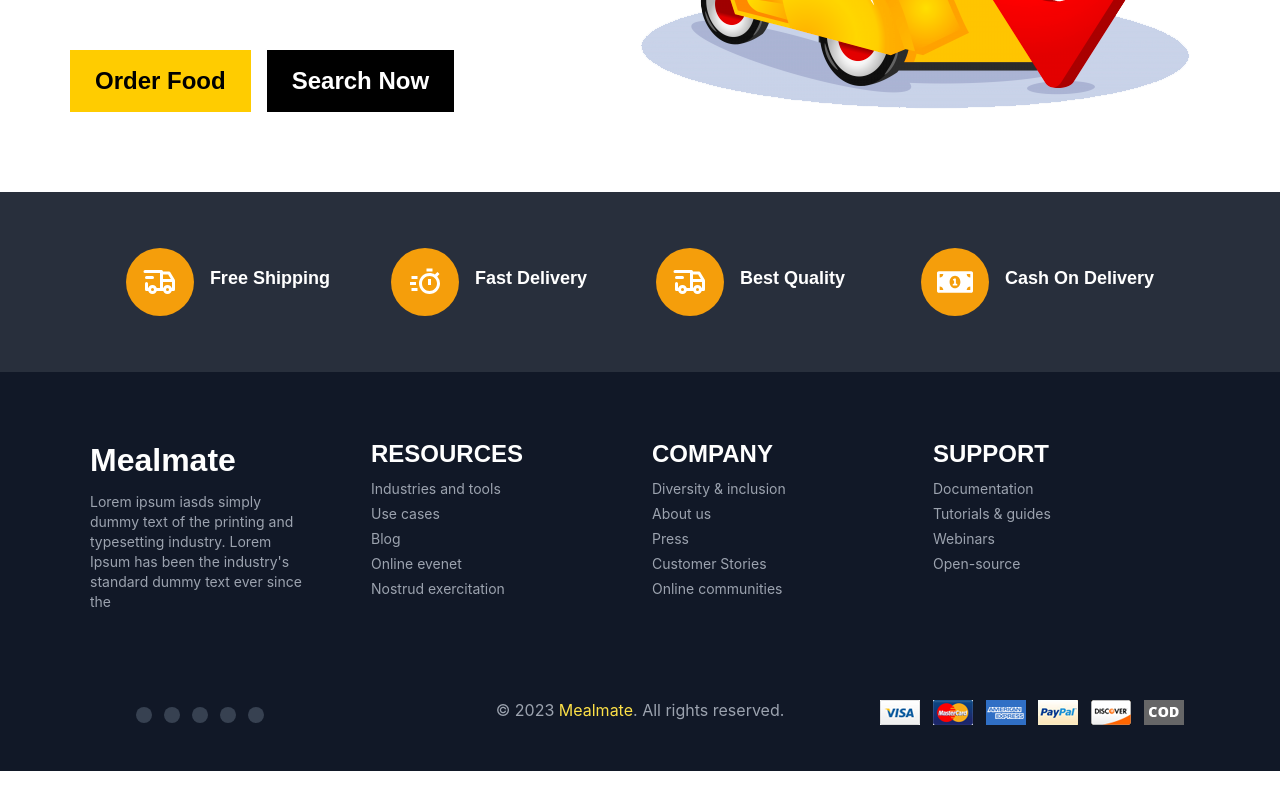
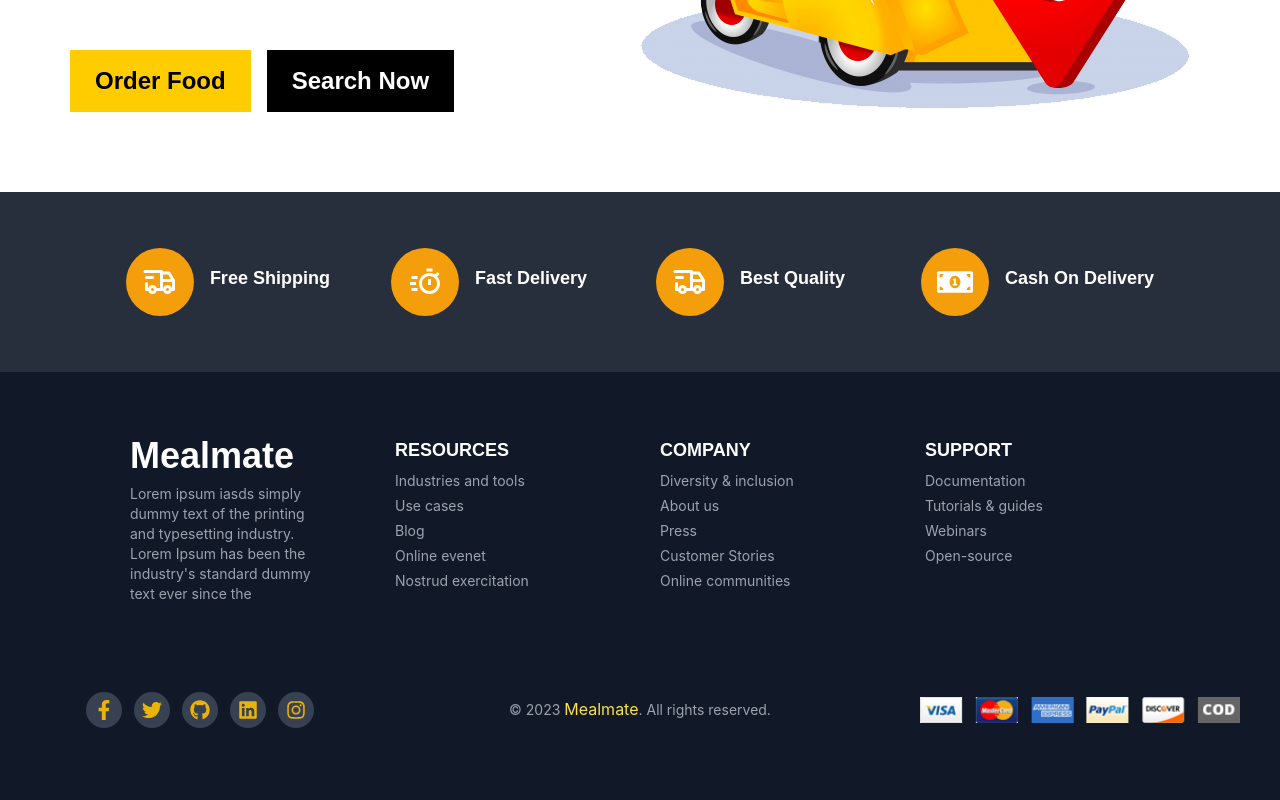
Before and after one commit to narendercoder/Mealmate, a React (Create React App) app in the folder client/: page / in a window 1280 px wide. Shown: the part 3100-3900 px from the top of the page. Before the commit the page ends 3871 px from the top, so only its background shows below. Built offline with nearby package versions, Linux system fonts and the light colour scheme.

Commit message:
ui updated

```diff
--- a/client/src/components/Footer.js
+++ b/client/src/components/Footer.js
@@ -11,15 +11,11 @@ const Footer = () => {
         {/* footer-top-section */}
         <div className="footer-top-wrapper">
           <div className=" bg-[#ffffff19] py-10 flex justify-center">
-
             <div>
-
               <div className="grid grid-cols-2 lg:grid-cols-4 sm:grid-cols-2">
-           {
-            Promo.map((item)=>(
+                {Promo.map((item) => (
                   <>
                     <div className="px-4 py-4">
-
                       <div className="flex items-center">
                         <div className="icon mr-4 text-4xl bg-amber-500 p-4 text-white rounded-full">
                           <item.icon />
@@ -28,16 +24,11 @@ const Footer = () => {
                           <h3 className="text-lg">{item.name}</h3>
                         </div>
                       </div>
-
                     </div>
                   </>
-            ))
-           }
-
+                ))}
               </div>
-
             </div>
-
           </div>
         </div>
 
@@ -49,23 +40,20 @@ const Footer = () => {
 
         {/* footer-bottom-section */}
 
-        <div className="footer-bottom">
-          <div
-            className="grid grid-cols-1 sm:grid-cols-2 lg:grid-cols-3 gap-10 text-center pt-2 text-gray-400 text-sm pb-8"
-          >
+        <div className="footer-bottom pb-10">
+          <div className="grid grid-cols-1 sm:grid-cols-3  lg:grid-cols-3 gap-10 text-center pt-2 text-gray-400 text-sm pb-8 items-center">
             <SocialIcons Icons={Icons} />
-            <div>
-              <span>
+            <div className="flex justify-center items-center">
+              <span className="text-sm mb-0">
                 © 2023 <span className=" text-yellow-300">Mealmate</span>. All
                 rights reserved.
               </span>
             </div>
-            <div>
+            <div className="payment-icon flex justify-center items-center">
               <img src="images/footer_img1.png" alt="footer-pic" />
             </div>
           </div>
         </div>
-
       </footer>
     </Wrapper>
   );
@@ -73,4 +61,14 @@ const Footer = () => {
 
 export default Footer;
 
-const Wrapper = styled.footer``;
+const Wrapper = styled.footer`
+  width: 100vw;
+  height: auto;
+  .payment-icon {
+    width: 100%;
+    img {
+      width: 20rem;
+      height: auto;
+    }
+  }
+`;
--- a/client/src/components/Items.js
+++ b/client/src/components/Items.js
@@ -3,7 +3,7 @@ import React from "react";
 const Item = ({ Links, title }) => {
   return (
     <ul>
-      <h4 className="mb-1 font-semibold">{title}</h4>
+      <h4 className="mb-1 text-lg font-semibold">{title}</h4>
       {Links.map((link) => (
         <li key={link.name}>
           <a
--- a/client/src/components/ItemsContainer.js
+++ b/client/src/components/ItemsContainer.js
@@ -1,20 +1,22 @@
 import Item from "./Items";
-import { RESOURCES, COMPANY, SUPPORT, Intro } from "../data/Menus";
+import { RESOURCES, COMPANY, SUPPORT } from "../data/Menus";
 
 const ItemsContainer = () => {
   return (
-    <div className="custom-container">
-      <div className="grid grid-cols-1 sm:grid-cols-4 lg:grid-cols-4 gap-6 lg:px-5 px-10 py-16">
-       <div>
-        <h3>Mealmate</h3>
+    <div className="custom-container px-10">
+      <div className="grid grid-cols-2 sm:grid-cols-4 lg:grid-cols-4 gap-10 lg:px-5 py-16">
+
+       <div className="intro">
+        <h3 className="text-4xl">Mealmate</h3>
         {/* <img src="" alt="" /> */}
-        <div>
-          <p className="text-sm text-gray-400 mr-10">Lorem ipsum iasds simply dummy text of the printing and typesetting industry. Lorem Ipsum has been the industry's standard dummy text ever since the</p>
+        <div className="mr-10">
+          <p className="text-sm text-gray-400">Lorem ipsum iasds simply dummy text of the printing and typesetting industry. Lorem Ipsum has been the industry's standard dummy text ever since the</p>
         </div>
        </div>
       <Item Links={RESOURCES} title="RESOURCES" />
       <Item Links={COMPANY} title="COMPANY" />
       <Item Links={SUPPORT} title="SUPPORT" />
+
     </div>
     </div>
   );
--- a/client/src/components/SocialIcons.js
+++ b/client/src/components/SocialIcons.js
@@ -2,15 +2,15 @@ import React from "react";
 
 const SocialIcons = ({ Icons }) => {
   return (
-    <div className="text-teal-500">
+    <div className="text-yellow-500 ">
       {Icons.map((icon) => (
         <span
           key={icon.name}
-          className="p-2 cursor-pointer inline-flex items-center
-        rounded-full bg-gray-700 mx-1.5 text-xl hover:text-gray-100 hover:bg-teal-500
+          className="p-2 mb-0 cursor-pointer inline-flex items-center
+        rounded-full bg-gray-700 mx-1.5 text-xl hover:text-white hover:bg-yellow-500
         duration-300 "
         >
-          <ion-icon name={icon.name}></ion-icon>
+          <icon.name/>
         </span>
       ))}
     </div>
--- a/client/src/data/Menus.js
+++ b/client/src/data/Menus.js
@@ -1,13 +1,7 @@
 import {TbTruckDelivery} from "react-icons/tb"
-import {FaMoneyBillAlt} from "react-icons/fa"
-import {BiTimer} from "react-icons/bi"
+import {FaMoneyBillAlt, FaFacebookF, FaGithub, FaTwitter, FaLinkedin, FaInstagram} from "react-icons/fa"
+import {BiTimer} from "react-icons/bi";
 
-export const Intro = [
-  {
-    img: "",
-    desc: ""
-  }
-]
 
 export const RESTRAUNTS = [
     { name: "Partner with us", link: "#" },
@@ -36,11 +30,11 @@ export const RESTRAUNTS = [
   ];
 
   export const Icons = [
-    { name: "logo-facebook", link: "#" },
-    { name: "logo-twitter", link: "#" },
-    { name: "logo-github", link: "#" },
-    { name: "logo-linkedin", link: "#" },
-    { name: "logo-instagram", link: "#" },
+    { name: FaFacebookF, link: "#" },
+    { name: FaTwitter, link: "#" },
+    { name: FaGithub, link: "#" },
+    { name: FaLinkedin, link: "#" },
+    { name: FaInstagram, link: "#" },
   ];
 
   export const Promo= [
```
Lines whose indentation alone changed are shown as unchanged.
